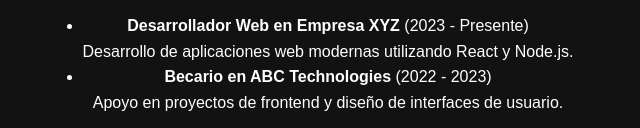
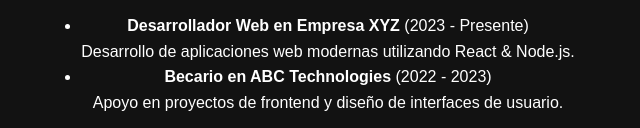
Before and after one commit to xZeiwan/xZeiwan.github.io, a plain HTML site: page index.html in a window 1280 px wide. Shown: the part 672-800 px from the top of the page, 312-952 px from the left. Drawn offline with Linux system fonts and the light colour scheme.

Commit message:
COMMIT 1 INICIAL

```diff
--- a/index.html
+++ b/index.html
@@ -36,7 +36,7 @@
         <ul>
             <li>
                 <strong>Desarrollador Web en Empresa XYZ</strong> (2023 - Presente)
-                <p>Desarrollo de aplicaciones web modernas utilizando React y Node.js.</p>
+                <p>Desarrollo de aplicaciones web modernas utilizando React & Node.js.</p>
             </li>
             <li>
                 <strong>Becario en ABC Technologies</strong> (2022 - 2023)
```
